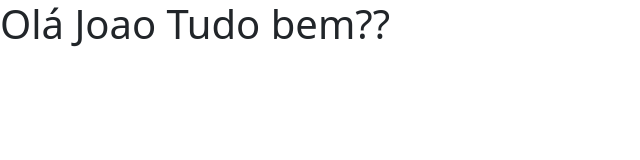
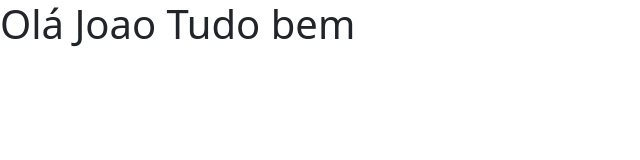
Before and after one commit to JoaoNeto8080/Joao332, a plain HTML site: page index.html in a window 1280 px wide. Shown: the full height of the page, 0-640 px from the left. Drawn offline with nearby package versions, Linux system fonts and the light colour scheme.

Commit message:
Update index.html

```diff
--- a/index.html
+++ b/index.html
@@ -7,7 +7,7 @@
     <link href="https://cdn.jsdelivr.net/npm/bootstrap@5.3.2/dist/css/bootstrap.min.css" rel="stylesheet" integrity="sha384-T3c6CoIi6uLrA9TneNEoa7RxnatzjcDSCmG1MXxSR1GAsXEV/Dwwykc2MPK8M2HN" crossorigin="anonymous">
   </head>
   <body>
-    <h1>Olá Joao Tudo bem??</h1>
+    <h1>Olá Joao Tudo bem</h1>
     <script src="https://cdn.jsdelivr.net/npm/bootstrap@5.3.2/dist/js/bootstrap.bundle.min.js" integrity="sha384-C6RzsynM9kWDrMNeT87bh95OGNyZPhcTNXj1NW7RuBCsyN/o0jlpcV8Qyq46cDfL" crossorigin="anonymous"></script>
   </body>
 </html>
```
